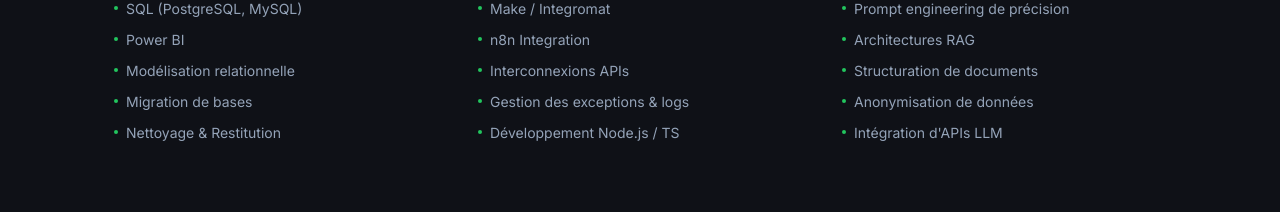
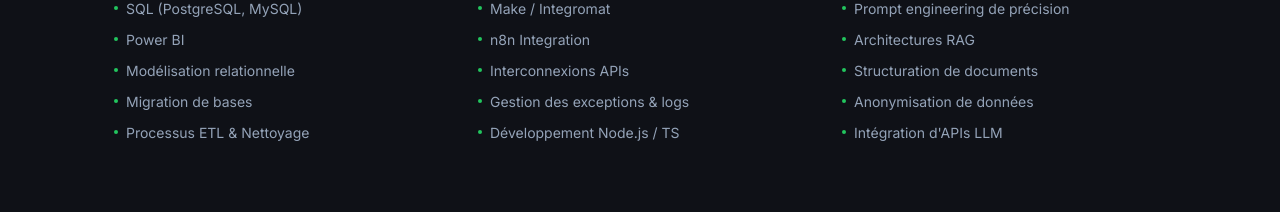
Before and after one commit to ibnakrm/Portfolio, a React (Vite) app: page / in a window 1280 px wide. Shown: the part 2100-2312 px from the top of the page. Built offline with nearby package versions, Linux system fonts and the light colour scheme.

Commit message:
feat: ajouter ETL aux compétences Data & BI et au CV

```diff
--- a/public/cv.html
+++ b/public/cv.html
@@ -475,7 +475,7 @@
   <h2 class="section-title">COMPÉTENCES</h2>
   <div class="skill-group">
     <div class="skill-title">Data / Analyse</div>
-    <div class="chips"><span class="chip">Python</span><span class="chip">SQL</span><span class="chip">PostgreSQL</span><span class="chip">MariaDB / MySQL</span><span class="chip">Analyse de données</span><span class="chip">Nettoyage de données</span><span class="chip">Structuration de données</span><span class="chip">Normalisation</span><span class="chip">Contrôles qualité</span><span class="chip">Détection d’anomalies</span><span class="chip">Préparation de datasets</span><span class="chip">Reporting</span><span class="chip">KPIs</span><span class="chip">Analyse de performance</span></div>
+    <div class="chips"><span class="chip">Python</span><span class="chip">SQL</span><span class="chip">ETL</span><span class="chip">PostgreSQL</span><span class="chip">MariaDB / MySQL</span><span class="chip">Analyse de données</span><span class="chip">Nettoyage de données</span><span class="chip">Structuration de données</span><span class="chip">Normalisation</span><span class="chip">Contrôles qualité</span><span class="chip">Détection d’anomalies</span><span class="chip">Préparation de datasets</span><span class="chip">Reporting</span><span class="chip">KPIs</span><span class="chip">Analyse de performance</span></div>
   </div>
 <div class="skill-group">
     <div class="skill-title">Business Intelligence / Visualisation</div>
--- a/src/data/skills.ts
+++ b/src/data/skills.ts
@@ -11,7 +11,7 @@
     label: "Data & BI",
     icon: "BarChart3",
     skills: [
-      "SQL", "PostgreSQL", "MariaDB / MySQL", "Power BI",
+      "SQL", "PostgreSQL", "MariaDB / MySQL", "Power BI", "ETL",
       "ClicData", "Coupler", "Data cleaning", "Data modeling",
       "Reporting", "KPIs", "Recette de données"
     ]
--- a/src/pages/Home.tsx
+++ b/src/pages/Home.tsx
@@ -325,7 +325,7 @@
             gap: '40px',
           }}>
             {[
-              { title: "Données & Décisionnel", items: ["SQL (PostgreSQL, MySQL)", "Power BI", "Modélisation relationnelle", "Migration de bases", "Nettoyage & Restitution"] },
+              { title: "Données & Décisionnel", items: ["SQL (PostgreSQL, MySQL)", "Power BI", "Modélisation relationnelle", "Migration de bases", "Processus ETL & Nettoyage"] },
               { title: "Flux & Automatisation", items: ["Make / Integromat", "n8n Integration", "Interconnexions APIs", "Gestion des exceptions & logs", "Développement Node.js / TS"] },
               { title: "Intelligence Artificielle", items: ["Prompt engineering de précision", "Architectures RAG", "Structuration de documents", "Anonymisation de données", "Intégration d'APIs LLM"] }
             ].map((col, idx) => (
```
